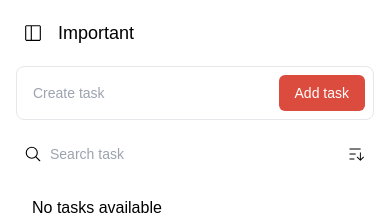
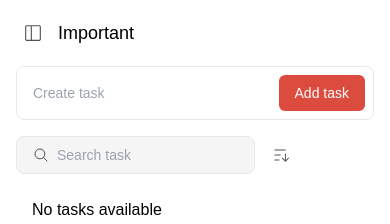
Before and after one commit to patrikferreira/todolist-react, a React (Vite) app: page /important in a window 390 px wide. Shown: the top 224 px of the page. Built offline with nearby package versions, Linux system fonts and the light colour scheme.

Commit message:
search adjustments
close sidebar button on mobile

```diff
--- a/src/components/Search.tsx
+++ b/src/components/Search.tsx
@@ -1,5 +1,4 @@
 import { IoSearchOutline } from "react-icons/io5";
-import SmallButton from "./SmallButton";
 
 type Props = {
   searchValue: string;
@@ -8,12 +7,13 @@ type Props = {
 
 export default function Search({ searchValue, onSearchChange }: Props) {
   return (
-    <div className={`flex items-center justify-between transition-all duration-200`}>
-      <SmallButton icon={<IoSearchOutline />} className="hover:bg-transparent" />
+    <div className={`flex items-center justify-between gap-2 transition-all duration-200 bg-firstColor border rounded-lg px-4 py-2 `}>
+      <label htmlFor="search"><IoSearchOutline className="text-secondColor" /></label>
       <input
         type="text"
         placeholder="Search task"
-        className="outline-none text-sm"
+        id="search"
+        className="outline-none text-sm bg-firstColor"
         value={searchValue}
         onChange={(e) => onSearchChange(e.target.value)}
       />
--- a/src/components/Sidebar.tsx
+++ b/src/components/Sidebar.tsx
@@ -13,6 +13,7 @@ import UnderConstruction from "./UnderConstruction";
 import NavDefault from "./NavDefault";
 import { MAX_PROJECT_NAME_LENGTH } from "../Types";
 import ToastManager from "./ToastManager";
+import { VscLayoutSidebarLeftOff } from "react-icons/vsc";
 
 export default function Sidebar() {
   const ctx = useContext(AppContext);
@@ -96,6 +97,7 @@ export default function Sidebar() {
                   <UnderConstruction />
                 </Popover>
               )}
+              <SmallButton icon={<VscLayoutSidebarLeftOff />} action={closeSidebar} className="md:hidden" />
             </div>
           </div>
 
--- a/src/components/SmallButton.tsx
+++ b/src/components/SmallButton.tsx
@@ -8,7 +8,7 @@ type Props = {
 
 export default function SmallButton({className, icon, action}: Props) {
     return (
-        <button className={`p-2 rounded-md transition-all duration-300 hover:bg-hoverColor text-lg text-baseColor ${className}`} onClick={action}>
+        <button className={`p-2 rounded-md transition-all duration-300 hover:bg-hoverColor text-lg text-secondColor ${className}`} onClick={action}>
             {icon}
         </button>
     )
--- a/src/components/TaskListPage.tsx
+++ b/src/components/TaskListPage.tsx
@@ -108,7 +108,7 @@ export default function TaskListPage({
             </p>
           )}
         </div>
-        <div className="flex items-center justify-between">
+        <div className="flex items-center gap-2">
           <Search searchValue={searchValue} onSearchChange={setSearchValue} />
           <SortList />
         </div>
```
